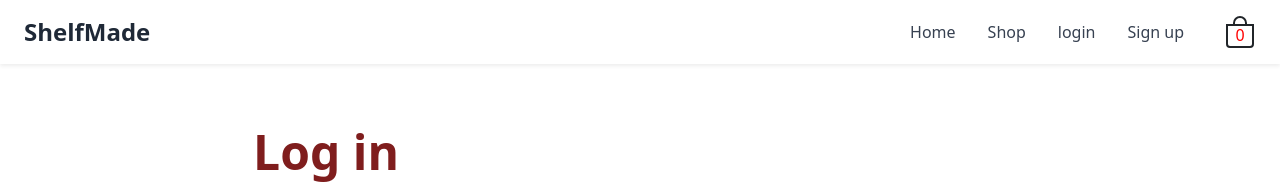
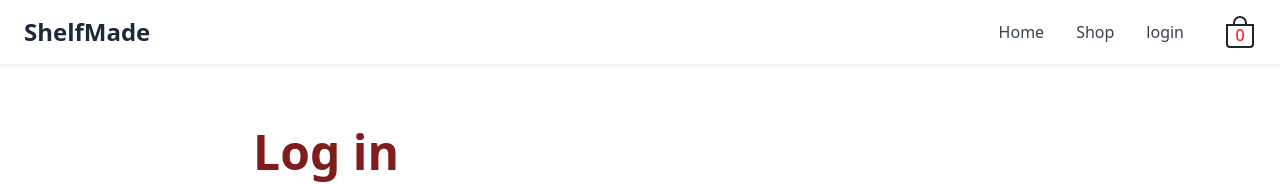
Before and after one commit to dglitxh/Shelfmade, a React (Create React App) app: page /login in a window 1280 px wide. Shown: the top 184 px of the page. Built offline with nearby package versions, Linux system fonts and the light colour scheme; no server answers.

Commit message:
feat: sign out and redux tweaks

```diff
--- a/src/App.js
+++ b/src/App.js
@@ -12,13 +12,13 @@ import {login, selectUser} from "./Redux/userSlice"
 import { useDispatch, useSelector} from "react-redux";
 import { getAuth, onAuthStateChanged } from "firebase/auth";
 
-
-
-
-
 const App = () => {
     const dispatch = useDispatch()
     const user = useSelector(selectUser)
+    setTimeout(()=>{
+        console.log("userSelector", user)
+    }, 5000)
+
     const cart = Cart()
     const items = cart.getItems()
 
@@ -37,7 +37,7 @@ const App = () => {
     return (
         <BrowserRouter>
         <React.Fragment>
-        <Navbar totalItems={cart.totalItems} />
+        <Navbar totalItems={cart.totalItems} user={user} />
             <Routes>
                 <Route path="/" element={<Home/>}/>
                 <Route
--- a/src/Redux/userSlice.js
+++ b/src/Redux/userSlice.js
@@ -3,7 +3,7 @@ import { createSlice } from "@reduxjs/toolkit";
 export const userSlice = createSlice({
     name: "user",
     initialState: {
-        user: '',
+        user: null,
     },
 
     reducers:{
@@ -11,7 +11,7 @@ export const userSlice = createSlice({
             state.user = action.payload
         },
 
-        logout: (state, action) => {
+        logout: (state) => {
             state.user = null
         }
     }
@@ -22,4 +22,4 @@ export const userSlice = createSlice({
 
 export const { login, logout} = userSlice.actions
 export default userSlice.reducer
-export const selectUser = state => state.user.user;
+export const selectUser = state => state.user;
--- a/src/components/Pages/navigation.js
+++ b/src/components/Pages/navigation.js
@@ -1,16 +1,31 @@
 import {Link, NavLink} from 'react-router-dom'
 import React, { useState } from 'react';
 import { BsBag } from 'react-icons/bs';
+import { getAuth, signOut } from 'firebase/auth';
+import { useDispatch } from "react-redux"
+import { logout} from '../../Redux/userSlice';
 
 
 export const Navbar = (props) =>{
+  const dispatch = useDispatch()
   const [isNav, setIsNav] = useState(true)
+  const {totalItems, user} = props
 
   const toggleNav = () => {
     if (!isNav) setIsNav(true)
     else setIsNav(false)
   }
-    const {totalItems} = props
+
+  const signout = () => {
+    const auth = getAuth();
+      signOut(auth).then(() => {
+        // Sign-out successful.
+        dispatch(logout())
+      }).catch((error) => {
+        // An error happened.
+});
+  }
+
     return(
       <nav className="bg-white shadow-sm dark:bg-gray-300">
     <div className="container px-6 py-3 mx-auto md:flex md:justify-between md:items-center">
@@ -33,8 +48,12 @@ export const Navbar = (props) =>{
         <div className="flex flex-col md:flex-row md:mx-6">
           <Link to="/" className="my-1 text-gray-700 dark:text-gray-500 hover:text-red-500 dark:hover:text-indigo-400 md:mx-4 md:my-0">Home</Link>
           <Link to="/shop"className="my-1 text-gray-700 dark:text-gray-500 hover:text-red-500 dark:hover:text-indigo-400 md:mx-4 md:my-0" >Shop</Link>
-          <Link to="/login" className="my-1 text-gray-700 dark:text-gray-500 hover:text-red-500 dark:hover:text-indigo-400 md:mx-4 md:my-0" >login</Link>
-           <Link to="/signup" className="my-1 text-gray-700 dark:text-gray-500 hover:text-red-500 dark:hover:text-indigo-400 md:mx-4 md:my-0" >Sign up</Link>
+          {user?
+          <Link to="/" onClick={() => {signout()}} className="my-1 text-gray-700 dark:text-gray-500 hover:text-red-500 dark:hover:text-indigo-400 md:mx-4 md:my-0" >logout</Link>
+            :
+            <Link to="/login" className="my-1 text-gray-700 dark:text-gray-500 hover:text-red-500 dark:hover:text-indigo-400 md:mx-4 md:my-0" >login</Link>
+           }
+
          </div>
 
 
```
